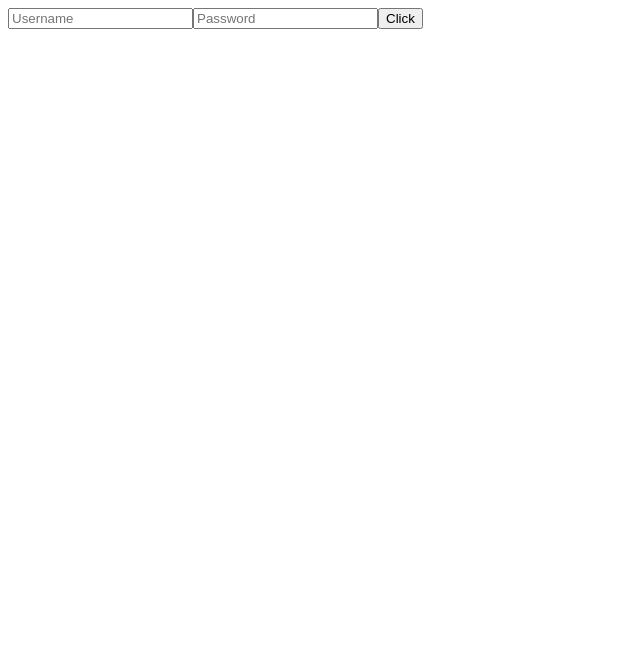
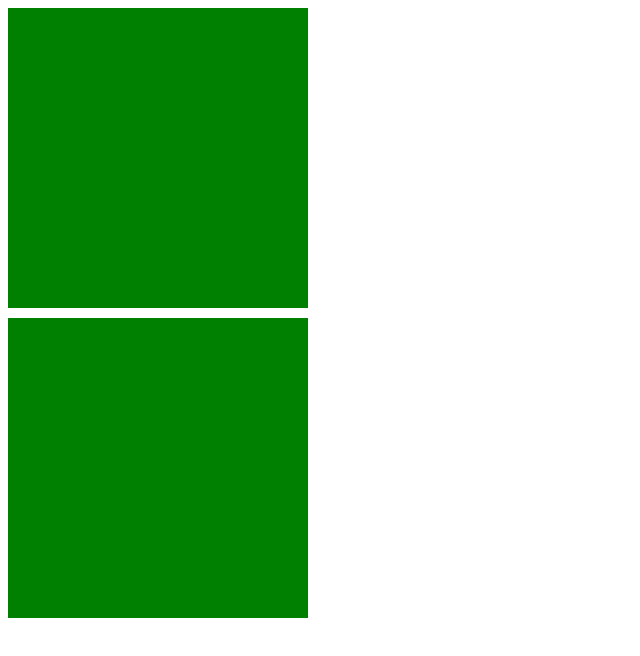
Before and after one commit to Talgat1164/react-hooks-, a React (Create React App) app in the folder app/: page / in a window 1280 px wide. Shown: the top 656 px of the page, without its empty margins (0-640 px from the left). Built offline with nearby package versions, Linux system fonts and the light colour scheme.

Commit message:
useHover

```diff
--- a/app/src/App.js
+++ b/app/src/App.js
@@ -1,17 +1,23 @@
-import React, { useState } from "react";
+import React, { useRef, useState } from "react";
+import Hover from "./components/Hover";
+import useHover from "./hooks/useHover";
 import useInput from "./hooks/useInput";
 
 const App = () => {
-  const username = useInput("");
-  const password = useInput("");
-
+  const ref = useRef();
+  const isBlackHovering = useHover(ref);
   return (
     <div>
-      <input type="text" {...username} placeholder="Username" />
-      <input type="text" {...password} placeholder="Password" />
-      <button onClick={() => console.log(username.value, password.value)}>
-        Click
-      </button>
+      <Hover />
+      <div
+        ref={ref}
+        style={{
+          width: 300,
+          height: 300,
+          background: isBlackHovering ? "blue" : "green",
+          marginTop: 10,
+        }}
+      ></div>
     </div>
   );
 };
--- /dev/null
+++ b/app/src/components/Hover.jsx
@@ -0,0 +1,22 @@
+import React, { useRef } from "react";
+import useHover from "../hooks/useHover";
+
+const Hover = () => {
+  const ref = useRef();
+  const isHovering = useHover(ref);
+
+  console.log(isHovering);
+
+  return (
+    <div
+      ref={ref}
+      style={{
+        width: 300,
+        height: 300,
+        background: isHovering ? "red" : "green",
+      }}
+    ></div>
+  );
+};
+
+export default Hover;
--- /dev/null
+++ b/app/src/hooks/useHover.js
@@ -0,0 +1,27 @@
+import { useEffect, useState } from "react";
+
+export default function useHover(ref) {
+  const [isHovering, setHovering] = useState(false);
+
+  const on = () => setHovering(true);
+  const off = () => setHovering(false);
+
+  useEffect(() => {
+    if (!ref.current) {
+      return;
+    }
+    const node = ref.current;
+
+    node.addEventListener("mouseenter", on);
+    node.addEventListener("mousemove", on);
+    node.addEventListener("mouseleave", off);
+
+    return function () {
+      node.removeEventListener("mouseenter", on);
+      node.removeEventListener("mousemove", on);
+      node.removeEventListener("mouseleave", off);
+    };
+  }, []);
+
+  return isHovering;
+}
```
